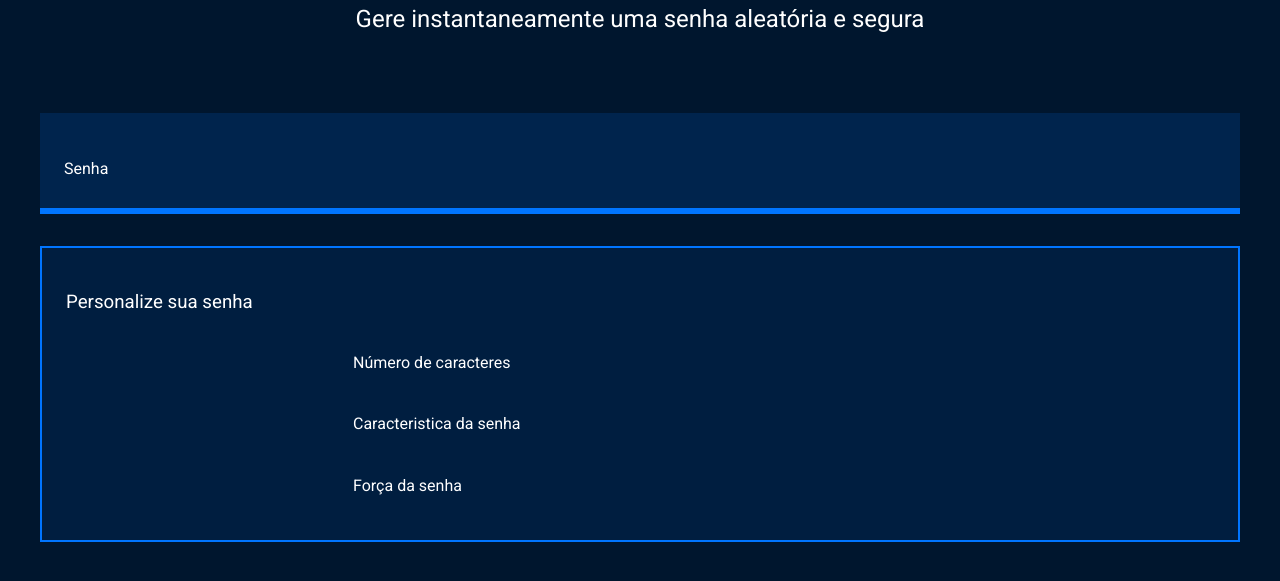
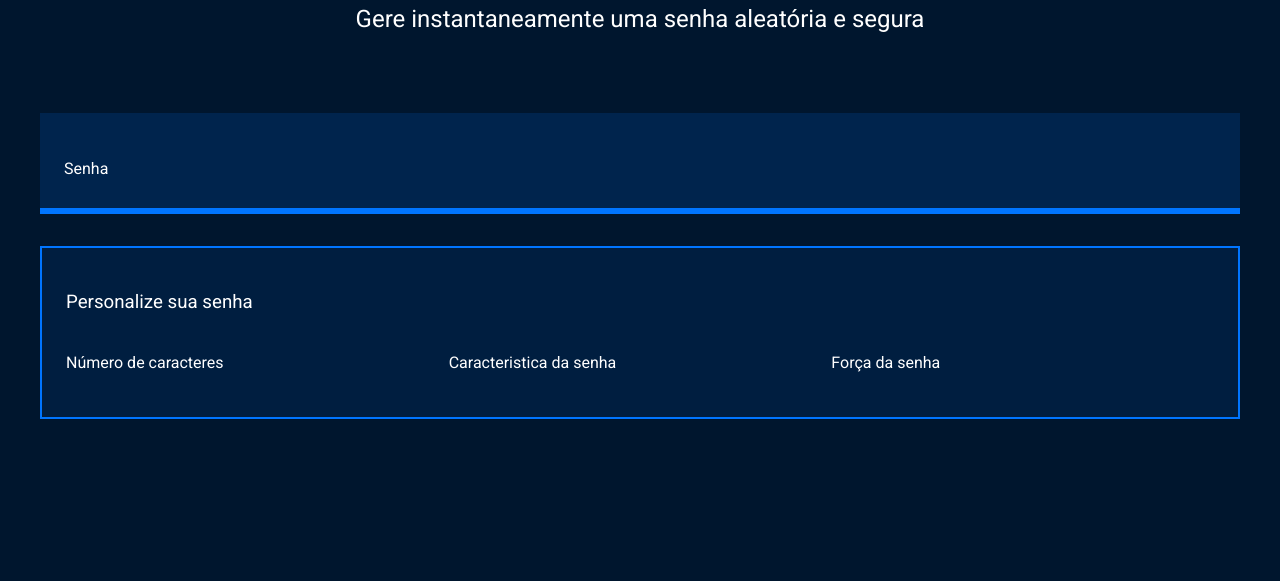
Before and after one commit to jacksonpaulichen/segur-senha-Jackson, a plain HTML site: page index.html in a window 1280 px wide. Shown: the part 207-788 px from the top of the page. Drawn offline with Linux system fonts and the light colour scheme; a web font is replaced by a local one.

Commit message:
21/06/34

```diff
--- a/style.css
+++ b/style.css
@@ -89,7 +89,7 @@ margin-top: 80px;
 
     @media screen and (min-width:768px){
         .parametro-coluna__senha{
-            flax-direction: row;
+            flex-direction: row;
         }
 
     }
```
